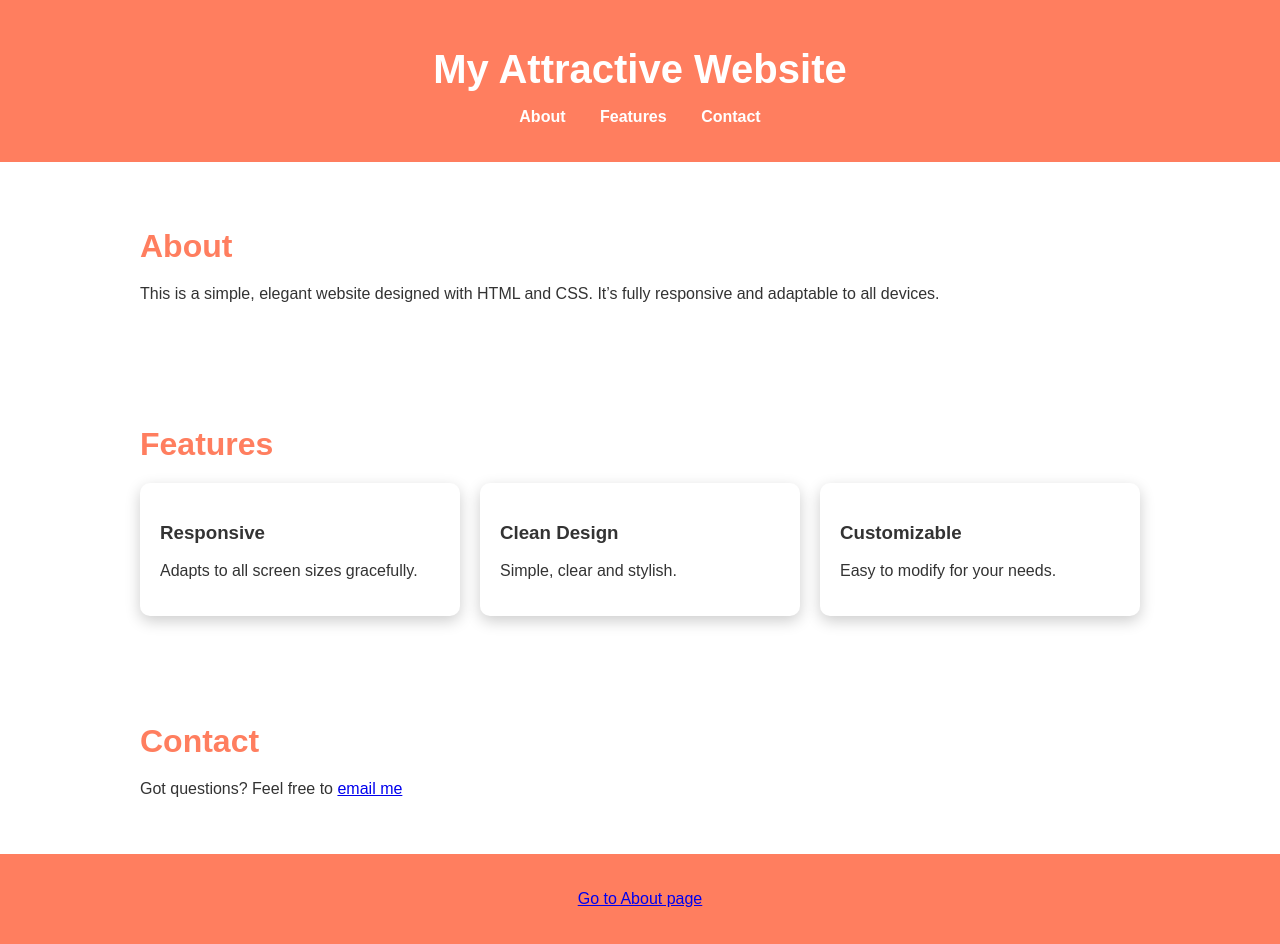
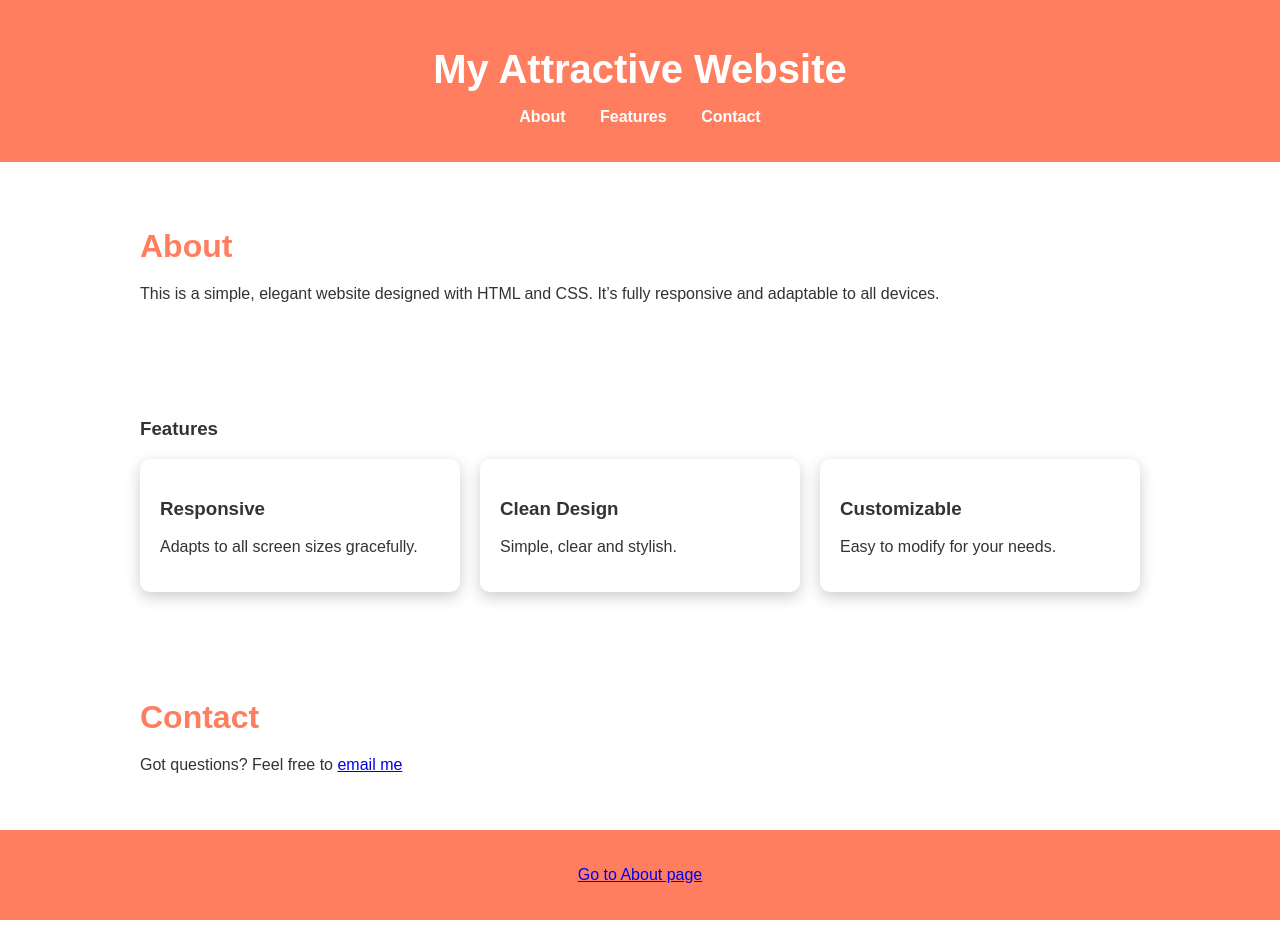
Before and after one commit to fastanime-com/fastanime-com, a plain HTML site: page index.html in a window 1280 px wide. After the commit the page ends 920 px from the top, so only its background shows below. Drawn offline with Linux system fonts and the light colour scheme.

Commit message:
Update index.html

```diff
--- a/index.html
+++ b/index.html
@@ -23,7 +23,7 @@
     </section>
 
     <section id="features">
-        <h2>Features</h2>
+        <h3>Features</h3>
         <div class="card-container">
             <div class="card">
                 <h3>Responsive</h3>
```
